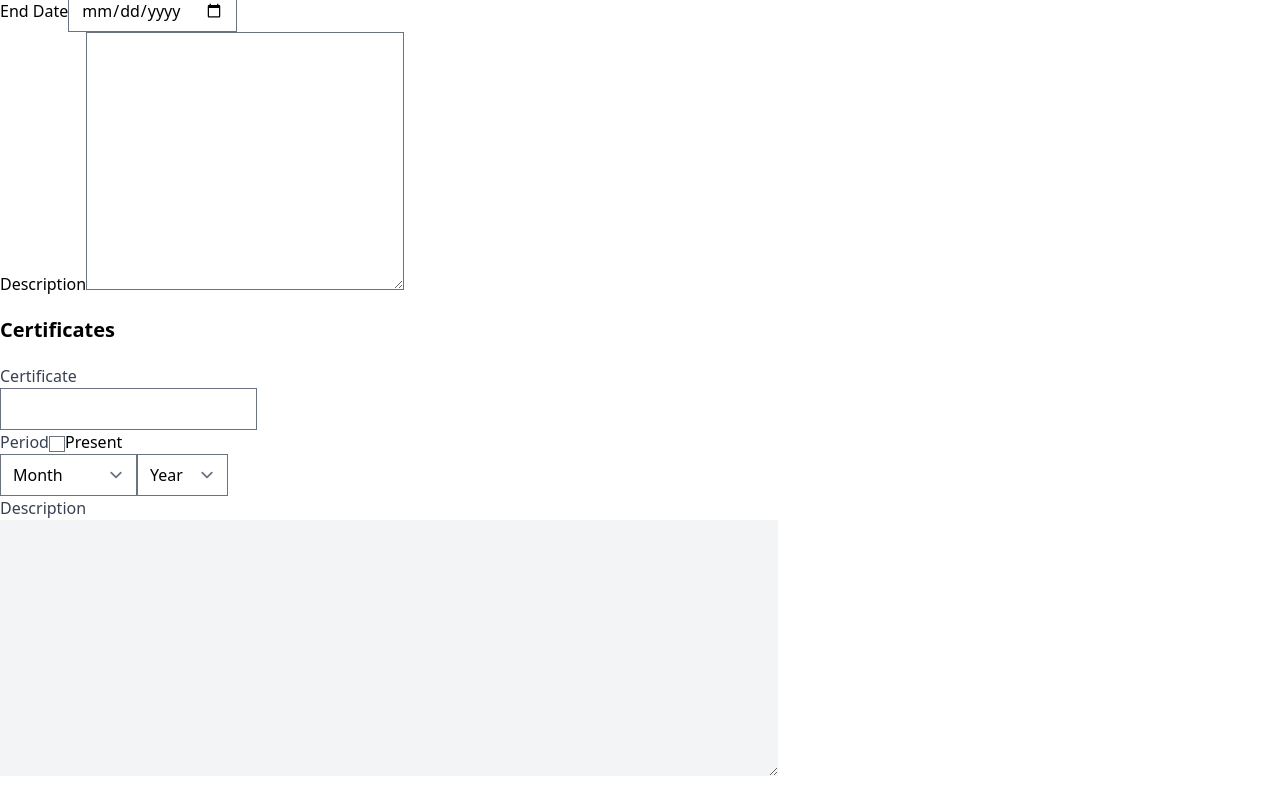
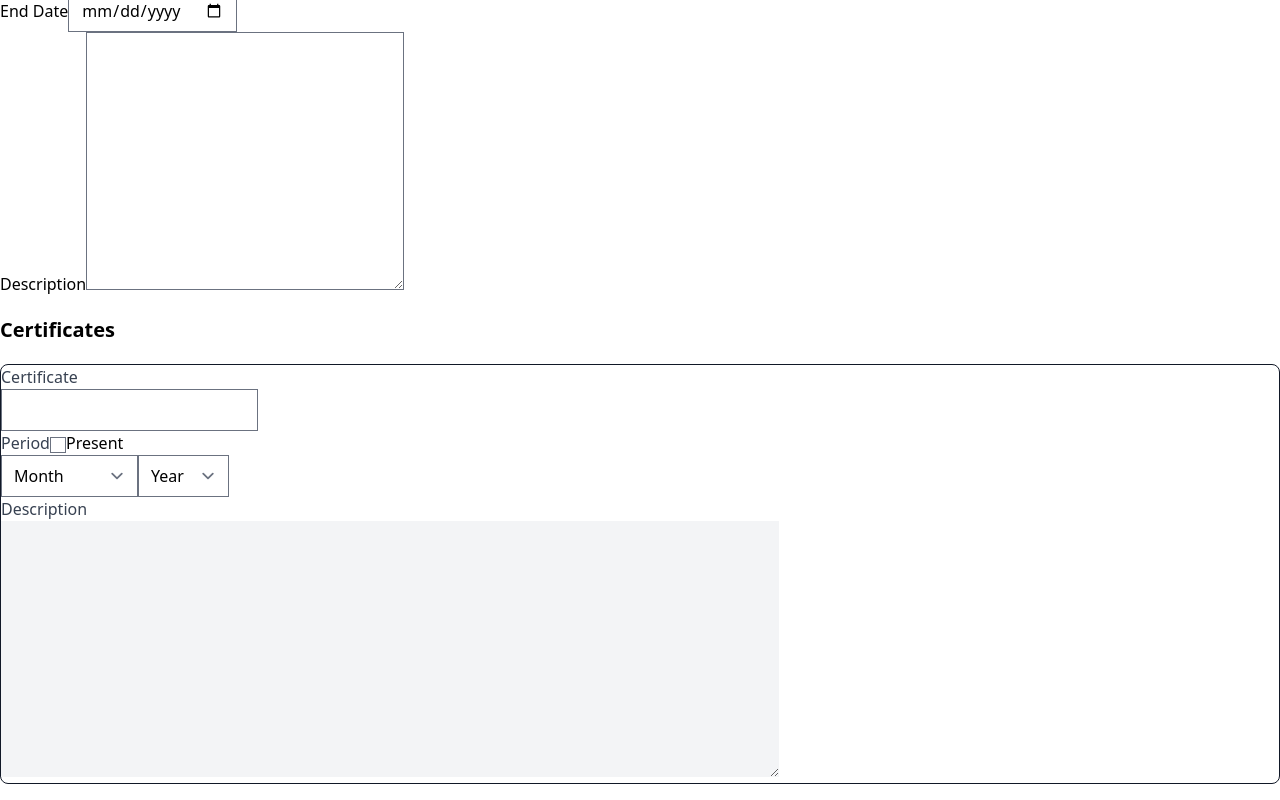
Before and after one commit to Ja-Uyoma/CV-Application, a React (Vite) app: page / in a window 1280 px wide. Shown: the part 2408-3208 px from the top of the page. Built offline with nearby package versions, Linux system fonts and the light colour scheme.

Commit message:
feat: add a border around the form

```diff
--- a/src/components/Certificates.jsx
+++ b/src/components/Certificates.jsx
@@ -52,7 +52,7 @@ const Certificates = () => {
     <section className="my-4">
       <h2 className="font-bold text-xl my-5">Certificates</h2>
 
-      <form action="/" method="post" autoComplete="off">
+      <form action="/" method="post" autoComplete="off" className="border-solid border rounded-lg border-gray-900">
         <div>
           <label htmlFor="certificate">
             <span className="block font-medium text-gray-700">Certificate</span>
```
